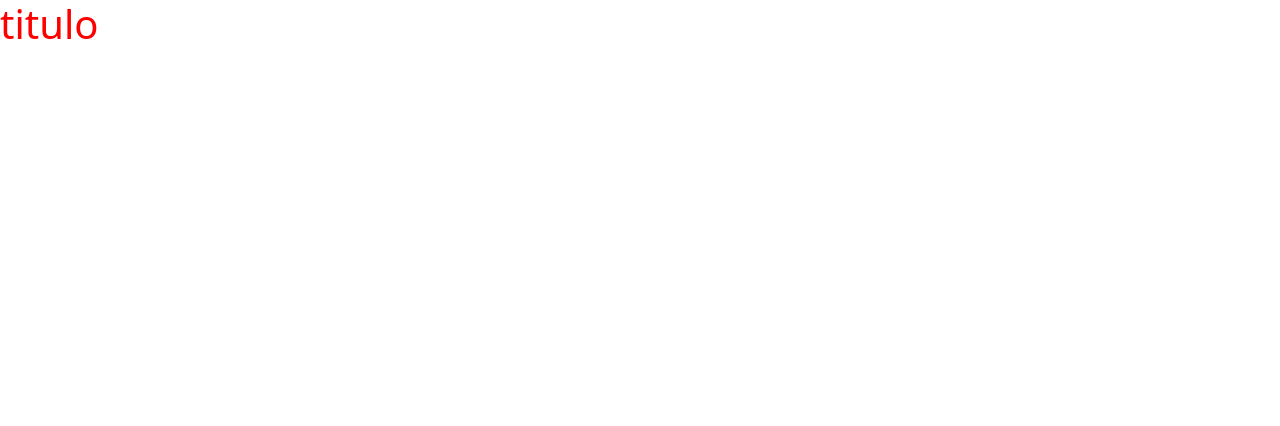
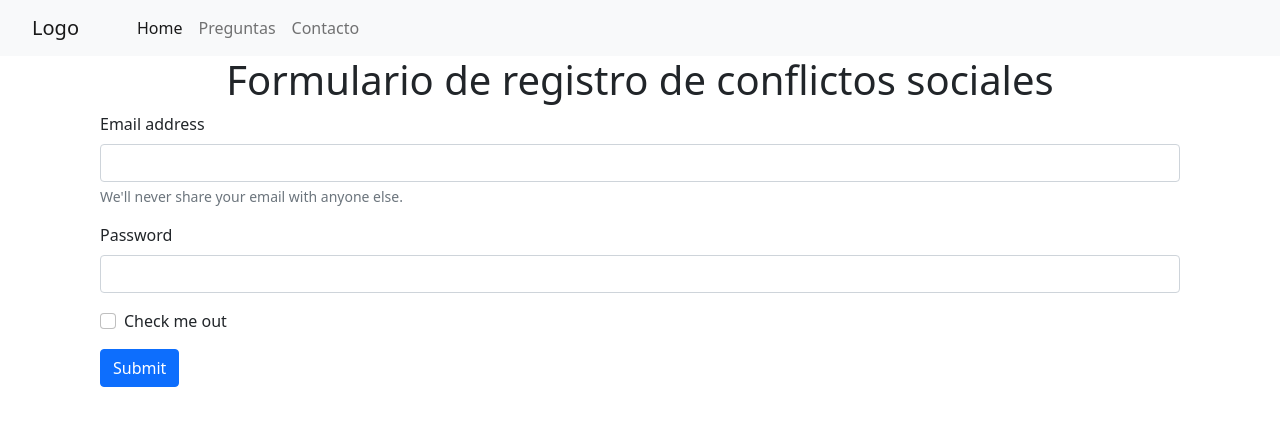
Before and after one commit to ayrton-vb/SistemaRegistroConfictos, a plain HTML site: page index.html in a window 1280 px wide. Drawn offline with nearby package versions, Linux system fonts and the light colour scheme.

Commit message:
integrando boostrap

```diff
--- a/estilos.css
+++ b/estilos.css
@@ -1,7 +1,13 @@
 body{
-
+    border: royalblue;
 }
 
 h1{
-    color: red;
+    text-align: center;
 }
+
+#container{
+    margin-left: 100px;
+    margin-right: 100px;
+
+}
--- a/index.html
+++ b/index.html
@@ -9,7 +9,41 @@
     <title>Document</title>
 </head>
 <body>
-    <h1>titulo</h1>
+    <nav class="navbar navbar-expand-lg navbar-light bg-light">
+        <div class="container-fluid">
+          <a style="margin-left: 20px; margin-right: 50px;" class="navbar-brand" href="#">Logo</a>
+          <button class="navbar-toggler" type="button" data-bs-toggle="collapse" data-bs-target="#navbarNavAltMarkup" aria-controls="navbarNavAltMarkup" aria-expanded="false" aria-label="Toggle navigation">
+            <span class="navbar-toggler-icon"></span>
+          </button>
+          <div class="collapse navbar-collapse" id="navbarNavAltMarkup">
+            <div class="navbar-nav">
+              <a class="nav-link active" aria-current="page" href="#">Home</a>
+              <a class="nav-link" href="#">Preguntas</a>
+              <a class="nav-link" href="#">Contacto</a>
+            </div>
+          </div>
+        </div>
+      </nav>
+      <h1>Formulario de registro de conflictos sociales</h1>
+<div id="container">
+    <form>
+        <div class="mb-3">
+          <label for="exampleInputEmail1" class="form-label">Email address</label>
+          <input type="email" class="form-control" id="exampleInputEmail1" aria-describedby="emailHelp">
+          <div id="emailHelp" class="form-text">We'll never share your email with anyone else.</div>
+        </div>
+        <div class="mb-3">
+          <label for="exampleInputPassword1" class="form-label">Password</label>
+          <input type="password" class="form-control" id="exampleInputPassword1">
+        </div>
+        <div class="mb-3 form-check">
+          <input type="checkbox" class="form-check-input" id="exampleCheck1">
+          <label class="form-check-label" for="exampleCheck1">Check me out</label>
+        </div>
+        <button type="submit" class="btn btn-primary">Submit</button>
+      </form>
+</div>
+
 </body>
 <script src="/script.js"></script>
 </html>
```
